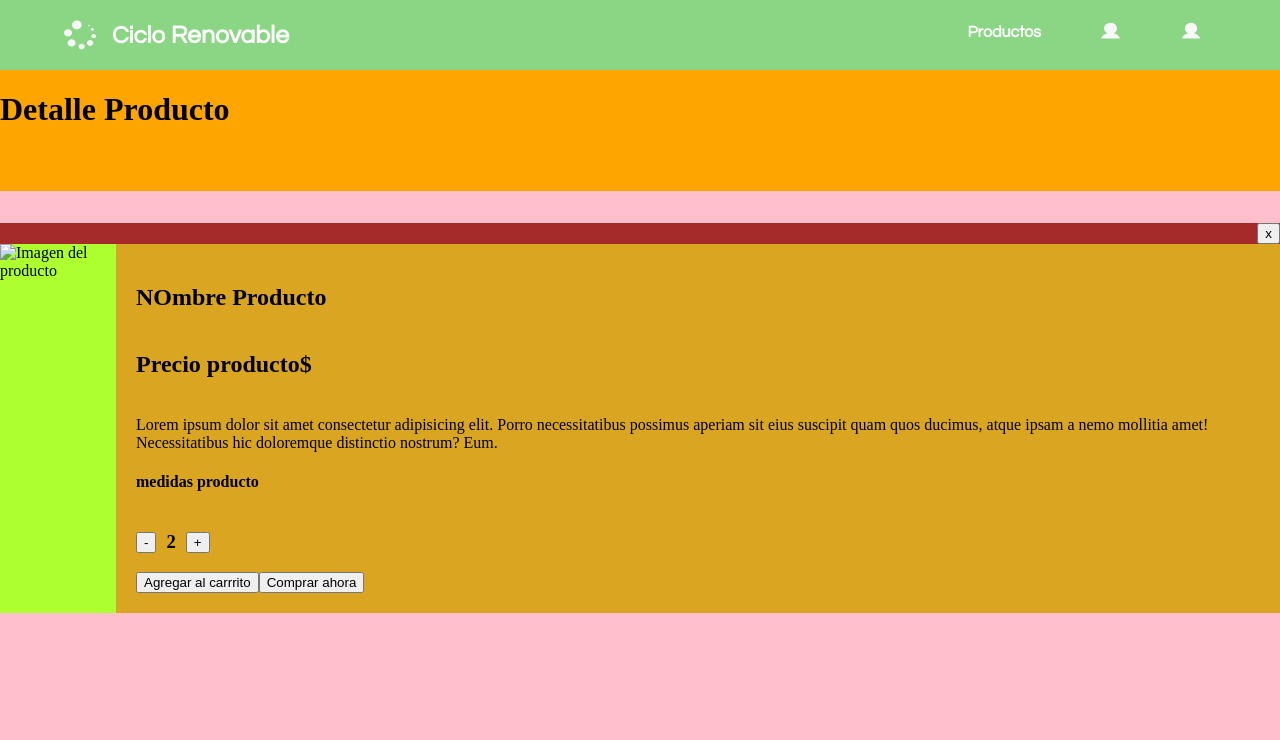
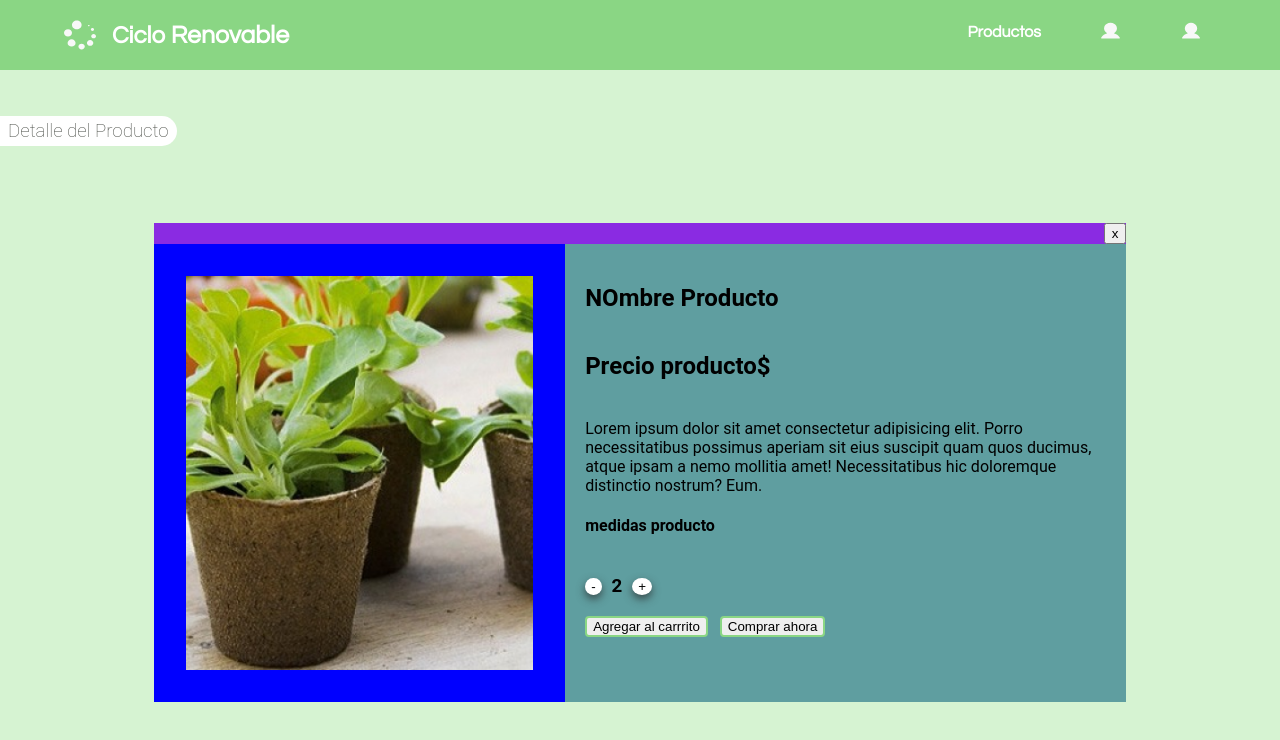
Before and after one commit to GuadalupeVelazquez/CRenovable-Front, a website: page public/pages/productPages/productDetail.html in a window 1280 px wide. Drawn offline with Linux system fonts and the light colour scheme.

Commit message:
datalles image

```diff
--- a/public/pages/productPages/productDetail.html
+++ b/public/pages/productPages/productDetail.html
@@ -36,8 +36,8 @@
         </div>
         <div class="page-body flex">
             <div class="page-title flex">
-                <div>
-                    <h1>Detalle Producto</h1>
+                <div class="title flex">
+                    <h3>Detalle del Producto</h3>
                 </div>
             </div>
             <div class="product-detail-wraper flex">
@@ -48,7 +48,7 @@
                     </div>
                     <div class="detail-body flex">
                         <div class="product-image flex">
-                            <img src="" alt="Imagen del producto">
+                            <img src="../../images/macetas-biodegradables 2.png" alt="Imagen del producto">
                         </div>
                         <div class="product-description flex">
                             <h2>NOmbre Producto</h2>
@@ -59,13 +59,13 @@
                             Necessitatibus hic doloremque distinctio nostrum? Eum.
                             <h4>medidas producto</h4>
                             <div class="btn-agregar flex">
-                                <button>-</button>
+                                <button class="btn-romder btn flex">-</button>
                                 <h3>2</h3>
-                                <button>+</button>
+                                <button class="btn-romder btn flex">+</button>
                             </div>
-                            <div class="flex">
-                                <button>Agregar al carrrito</button>
-                                <button>Comprar ahora</button>
+                            <div class="carrito flex">
+                                <button class="btn-agregar flex btn">Agregar al carrrito</button>
+                                <button class="btn-comprar flex btn">Comprar ahora</button>
                             </div>
                         </div>
                     </div>
--- a/public/styles/productDetail.css
+++ b/public/styles/productDetail.css
@@ -2,51 +2,96 @@
     background-color: purple;
     height: 100vh;
     flex-direction: column;
+    font-family: 'roboto', sans-serif;
 }
 .pega-header {
     background-color: aqua;
     flex: 0 0 64px;
 }
 .page-body{
-    background-color: blue;
     flex: 1 1 100%;
     flex-direction: column;
 }
 .page-title{
+    align-items: center;
+    background-color: rgba(214, 243, 210, 1);
     flex: 0.5 0.25 128px;
-    background-color: orange;
+}
+.page-title .title{
+
+    padding: 4px 8px;
+    border-top-right-radius: 25px;
+    border-bottom-right-radius: 25px;
+    background-color: white;
+}
+.page-title .title h3{
+    color: rgba(69, 73, 66, 1);
+    font-weight: 100;
+    margin: 0%;
 }
 .product-detail-wraper{
+    background-color: rgba(214, 243, 210, 1);
     padding-top: 32px;
     justify-content: center;
     flex: 1 1 100%;
-    background-color: pink;
 }
 .product-detail{
+    margin: 0 12vw;
     align-self: flex-start;
     flex-direction: column;
     background-color: blueviolet;
 
 }
 .detail-header{
+
     justify-content: end;
-    background-color: brown;
+    background-color: blueviolet;
+
 }
-.detail-body{
-    background-color: green;
+
+.product-image{
+    align-items: center;
+    justify-content: center;
+    flex: 1 1 40%;
+    background-color: blue;
+    padding: 32px;
 }
-.product-image{
- background-color: greenyellow;
+.product-image img{
+    width: 100%;
 }
 .pega-header nav{
     flex: 1 1 100%;
 }
 .product-description{
+    flex: 1 1 60%;
     padding: 20px;
     flex-direction: column;
-    background-color: goldenrod;
+    background-color:cadetblue;
+
 }
 .btn-agregar{
     align-items: center;
     gap: 10px;
 }
+.carrito{
+    gap: 12px;
+}
+.btn-romder{
+    border-radius: 50%;
+    border: none;
+    background: rgba(255, 255, 255, 1);
+    box-shadow: 0px 4px 8px rgba(43, 44, 44, 0.733);
+}
+.btn{
+    cursor: pointer;
+    transition: background-color 0.3s ease;
+}
+.btn:hover{
+    background-color:rgba(138, 214, 132, 1);
+}
+.carrito .btn-agregar,
+.btn-comprar{
+    border: 2px solid rgba(138, 214, 132, 1);
+    border-radius: 4px;
+
+}
```
Also changed, not shown: public/images/macetas-biodegradables 2.png (added).
